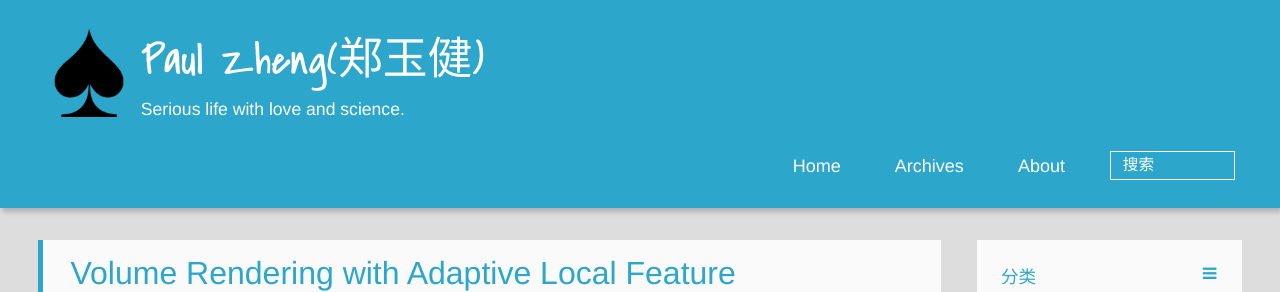
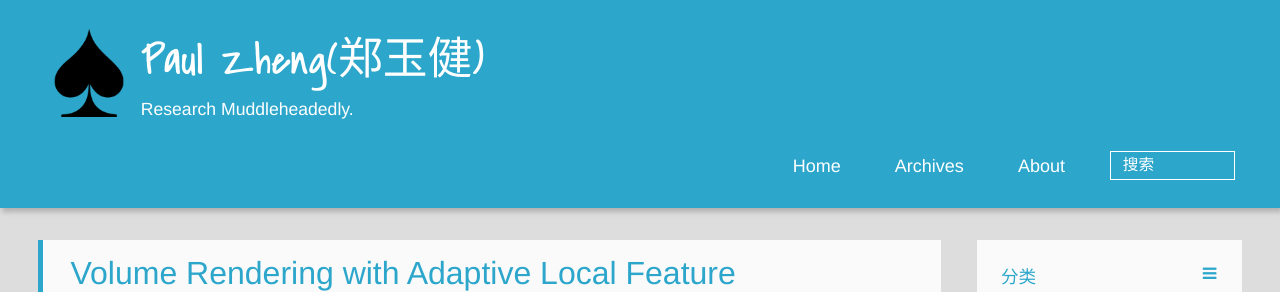
Before and after one commit to PAULYZHENG/paulyzheng.github.io, a Jekyll site: the page built from index.html, in a window 1280 px wide and 900 px high. Shown: the top 292 px of the window. Built offline with Jekyll 4.4.1, drawn with Linux system fonts in a browser that asks for light colours; the list of posts is cut into pages by our own code.

Commit message:
Update _config.yml

```diff
--- a/_config.yml
+++ b/_config.yml
@@ -29,7 +29,7 @@ paginate: 20
 
 #### Site
 title : Paul Zheng(郑玉健)
-tagline: Serious life with love and science.
+tagline: Research Muddleheadedly.
 assets: /assets
 url:
 baseurl:
```
